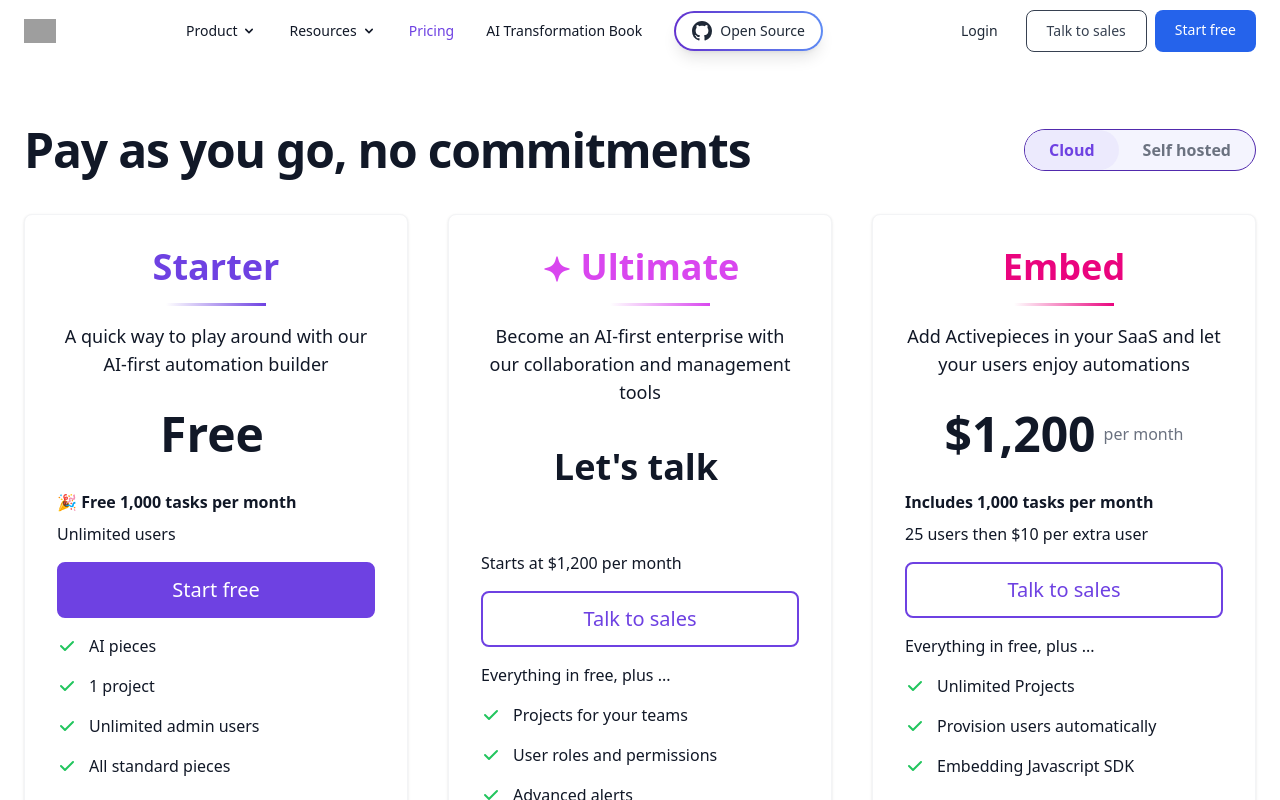
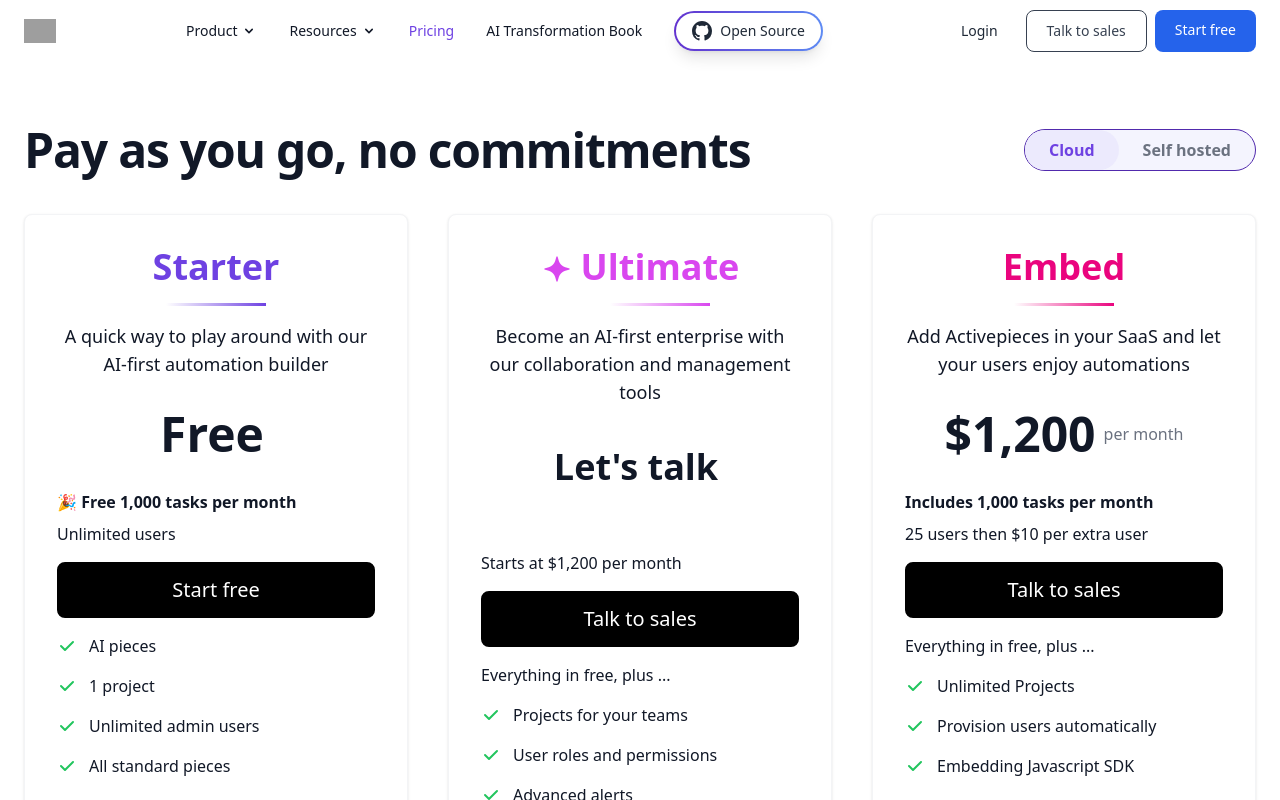
Before and after one commit to activepieces/marketing, a Nuxt app: page /pricing in a window 1280 px wide. Both pictures are taken after a click on the link "Show details". Shown: the top 800 px of the page. Built offline with nearby package versions, Linux system fonts and the light colour scheme; grey boxes are pictures that could not be loaded.

Commit message:
Button colors in pricing page

```diff
--- a/components/pages/pricing/Table.vue
+++ b/components/pages/pricing/Table.vue
@@ -85,7 +85,7 @@ const handleDeploymentModeChange = (newMode) => {
             <p class="mb-4 text-base">Unlimited users</p>
           </div>
           <a :href="deploymentMode === 'cloud' ? 'https://cloud.activepieces.com/sign-up' : 'https://www.activepieces.com/docs/install/options/overview'"
-            class="text-white bg-primary-600 hover:bg-primary-700 focus:ring-4 focus:ring-primary-200 font-normal rounded-lg text-xl px-5 py-3 text-center dark:text-white dark:focus:ring-primary-900 border-2 border-primary">{{ deploymentMode === 'cloud' ? 'Start free' : 'Install for free' }}</a>
+            class="text-white bg-black hover:bg-primary-700 hover:border-primary-700 focus:ring-4 focus:ring-gray-200 font-normal rounded-lg text-xl px-5 py-3 text-center dark:text-white dark:focus:ring-primary-900 border-2 border-black">{{ deploymentMode === 'cloud' ? 'Start free' : 'Install for free' }}</a>
           <!-- List -->
           <ul role="list" class="space-y-4 text-left mt-4">
 
@@ -131,7 +131,7 @@ const handleDeploymentModeChange = (newMode) => {
           </div>
 
           <router-link to="/sales"
-            class="bg-white text-primary hover:bg-primary-700 hover:text-white focus:ring-4 focus:ring-primary-200 font-normal rounded-lg text-xl px-5 py-3 text-center border-2 border-primary">Talk to sales</router-link>
+            class="text-white bg-black hover:bg-primary-700 hover:border-primary-700 focus:ring-4 focus:ring-gray-200 font-normal rounded-lg text-xl px-5 py-3 text-center dark:text-white dark:focus:ring-primary-900 border-2 border-black">Talk to sales</router-link>
           <!-- List -->
           <ul role="list" class="space-y-4 text-left mt-4">
             <li class="flex items-center space-x-3">
@@ -174,7 +174,7 @@ const handleDeploymentModeChange = (newMode) => {
               <p class="mb-4 text-base">25 users then $10 per extra user</p>
             </div>
             <router-link to="/sales"
-              class="block bg-white text-primary hover:bg-primary-700 hover:text-white focus:ring-4 focus:ring-primary-200 font-normal rounded-lg text-xl px-5 py-3 text-center border-2 border-primary">Talk to sales</router-link>
+              class="block text-white bg-black hover:bg-primary-700 hover:border-primary-700 focus:ring-4 focus:ring-gray-200 font-normal rounded-lg text-xl px-5 py-3 text-center dark:text-white dark:focus:ring-primary-900 border-2 border-black">Talk to sales</router-link>
             <!-- List -->
             <ul role="list" class="space-y-4 text-left mt-4">
               <li class="flex items-center space-x-3">
```
